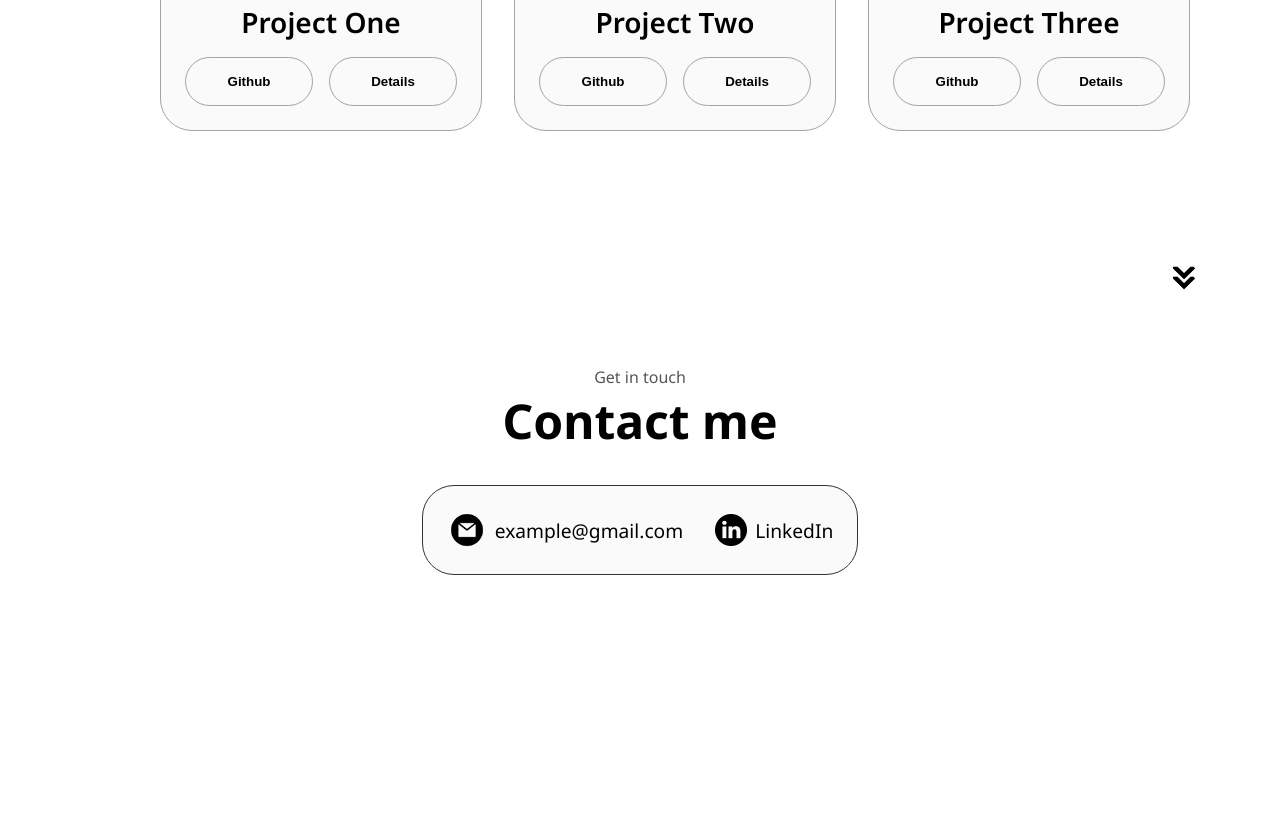
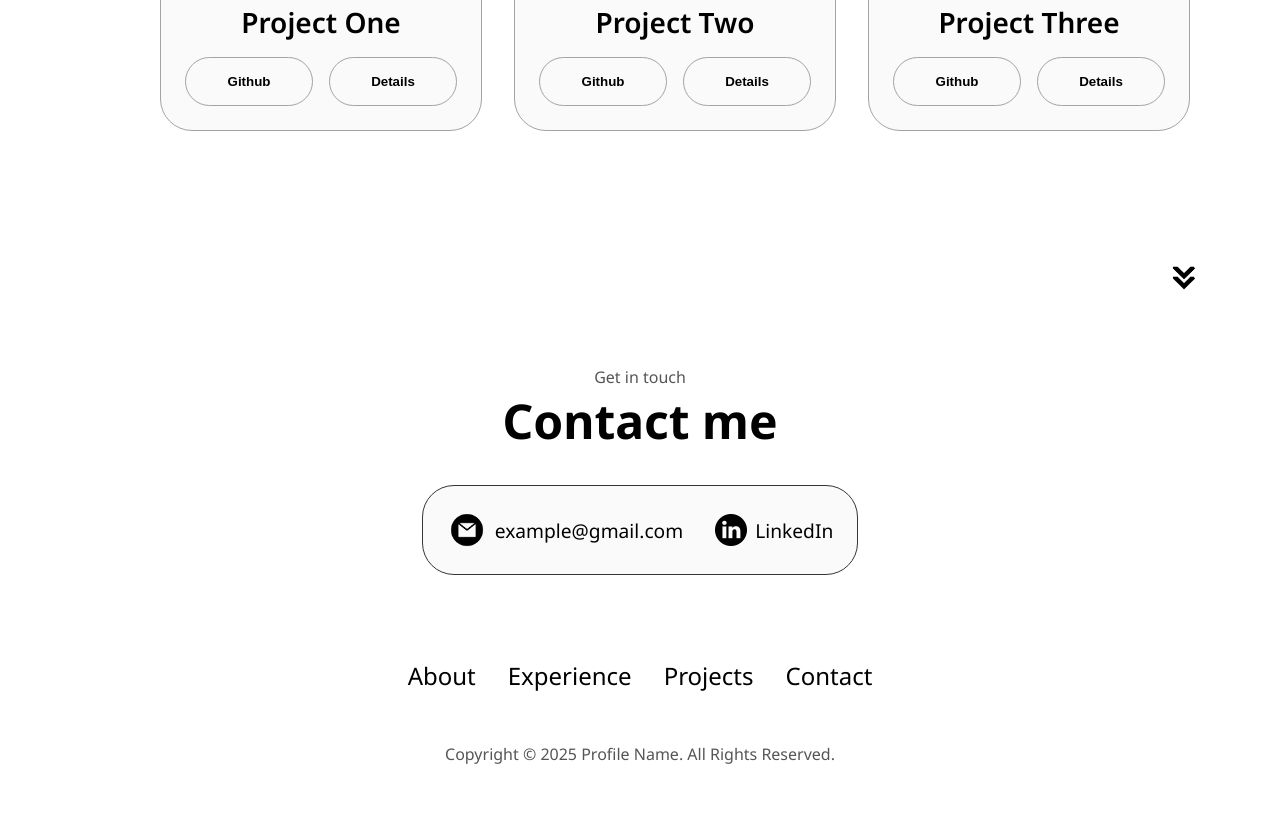
Before and after one commit to mavictorino/demo-portfolio, a plain HTML site: page index.html in a window 1280 px wide. Shown: the part 2746-3561 px from the top of the page. Before the commit the page ends 3353 px from the top, so only its background shows below. Drawn offline with Linux system fonts and the light colour scheme.

Commit message:
adds footer

```diff
--- a/index.html
+++ b/index.html
@@ -331,7 +331,7 @@
         src="./assets/arrow.png"
         alt="Arrow icon"
         class="icon arrow"
-        onclick="location.href='./#projects'"
+        onclick="location.href='./#contact'"
       />
     </section>
     <section id="contact">
@@ -356,6 +356,19 @@
         </div>
       </div>
     </section>
+    <footer>
+      <nav>
+        <div class="nav-links-container">
+          <ul class="nav-links">
+            <li><a href="#about">About</a></li>
+            <li><a href="#experience">Experience</a></li>
+            <li><a href="#projects">Projects</a></li>
+            <li><a href="#contact">Contact</a></li>
+          </ul>
+        </div>
+      </nav>
+      <p>Copyright &#169; 2025 Profile Name. All Rights Reserved.</p>
+    </footer>
     <script src="script.js"></script>
   </body>
 </html>
--- a/style.css
+++ b/style.css
@@ -416,3 +416,14 @@ article .icon {
 .email-icon {
     height: 2.5rem;
 }
+
+/* footer */
+
+footer {
+    height: 26vh;
+    margin: 0 1rem;
+}
+
+footer p {
+    text-align: center;
+}
```
